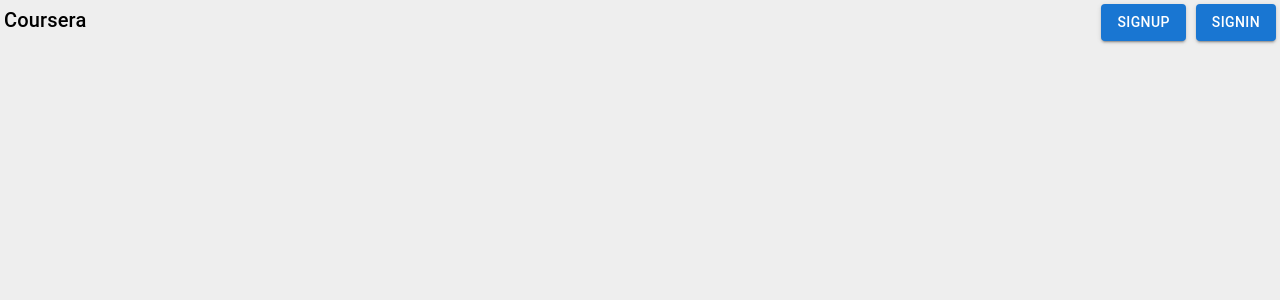
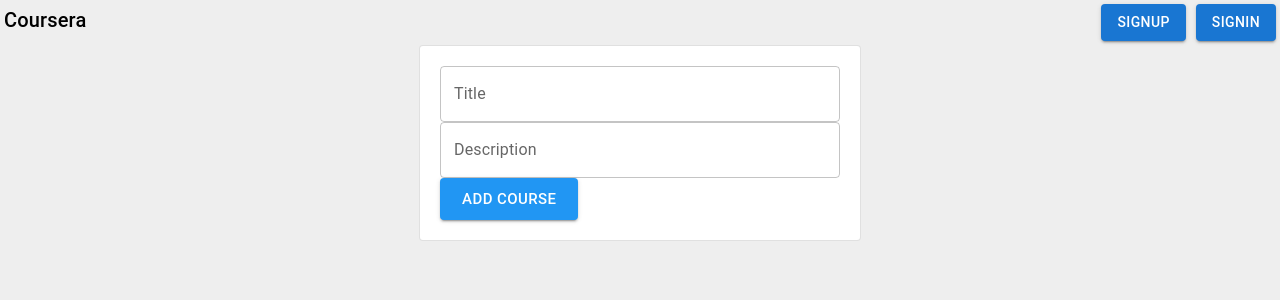
Before and after one commit to BhaskarPurohit/course-selling-app, a React (Vite) app: page /addcourse in a window 1280 px wide. Shown: the top 300 px of the page. Built offline with nearby package versions, Linux system fonts and the light colour scheme.

Commit message:
add course page

```diff
--- /dev/null
+++ b/src/AddCourse.jsx
@@ -0,0 +1,61 @@
+import React, { useState } from "react";
+import { Card, TextField,Button } from "@mui/material";
+
+
+const AddCourse = () => {
+    const [title ,setTitle] = useState("")
+    const [description ,setDescription] = useState("")
+  return (
+    <div style={{display:"flex", justifyContent:"center"}}>
+      <Card variant="outlined" style={{width:400, padding:20}}>
+        <TextField
+          fullWidth={true}
+          label="Title"
+          variant="outlined"
+          type="text"
+          onChange={(e) => {setTitle(e.target.value)}}
+        />
+        <br />
+        <TextField
+          fullWidth={true}
+          label="Description"
+          variant="outlined"
+          type="text"
+          onChange={(e) => {setDescription(e.target.value)}}
+        />
+        <br />
+        <Button
+          style={{ backgroundColor: "#2196F3", color: "white" }}
+          size={"large"}
+          variant="contained"
+          onClick={() => {
+            const callback2=(data)=>{
+                localStorage.setItem("token", data.token)
+            }
+            const callback1=(res)=>{
+                res.json().then(callback2)
+            }
+            fetch("http://localhost:3000/admin/courses",{
+                method:"POST",
+                body: JSON.stringify({
+                    title,
+                    description,
+                    imageLink:"",
+                    published:true
+                }),
+                headers:{
+                    "Content-type":"application/json",
+                    "Authorization": "Bearer " + localStorage.getItem("token")
+                }
+            }).then(callback1)
+
+          }}
+        >
+          Add Course
+        </Button>
+      </Card>
+    </div>
+  );
+};
+
+export default AddCourse;
--- a/src/App.jsx
+++ b/src/App.jsx
@@ -4,6 +4,7 @@
 import AppBar from "./AppBar";
 import SignIn from "./SignIn";
 import { BrowserRouter as Router, Route, Routes } from "react-router-dom";
+import AddCourse from "./AddCourse";
 const App = () => {
 
   return (
@@ -15,6 +16,8 @@
       <AppBar/>
       <Router>
         <Routes>
+        <Route path="/addcourse" element={<AddCourse />}></Route>
+
           <Route path="/signin" element={<SignIn />}></Route>
           <Route path="/signup" element={<SignUp />}></Route>
         </Routes>
```
Also changed, not shown: src/SignUp.jsx (line endings or trailing spaces).
